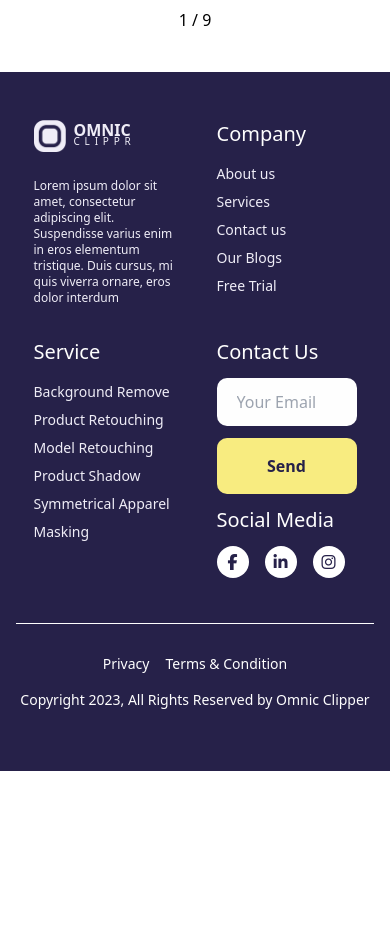
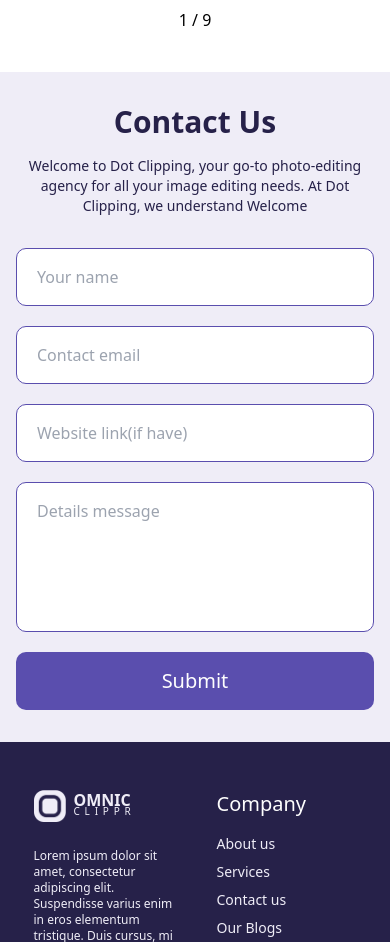
Before and after one commit to mehedihasan712277/Omnic_Clipper_Tamplate, a website: page src/pages/blog/blog.html in a window 390 px wide. Shown: the part 828-1770 px from the top of the page. Before the commit the page ends 1599 px from the top, so only its background shows below. Drawn offline with nearby package versions, Linux system fonts and the light colour scheme.

```diff
--- a/src/pages/blog/blog.html
+++ b/src/pages/blog/blog.html
@@ -1203,6 +1203,39 @@
                 </div>
             </div>
         </section>
+
+
+        <!-- ===========================contact us============================== -->
+        <section id="contact" class="bg-[#EFEDF7] px-4 py-8 md:px-12 md:py-20 15i:py-[120px]">
+            <!-- heading -->
+            <div>
+                <p class="text-[#262149] text-center font-bold text-3xl lg:text-5xl 14i:text-[88px] 14i:leading-[92px]">
+                    Contact Us
+                </p>
+                <p
+                    class="text-[#262149] text-center max-w-[670px] mx-auto text-sm lg:text-lg 15i:text-xl pt-4 pb-8 14i:pt-[34px] 14i:pb-[60px]">
+                    Welcome to Dot Clipping, your go-to photo-editing agency for all your image editing needs. At Dot
+                    Clipping, we understand Welcome
+                </p>
+            </div>
+
+            <!-- body -->
+            <div>
+                <form class="w-full sm:w-[572px] mx-auto flex flex-col gap-5">
+                    <input type="text" placeholder="Your name"
+                        class="w-full border-[1px] border-[#5A4EAE] rounded-[10px] px-5 py-4 outline-none focus:border-white box-border transition-all ease-in-out duration-150">
+                    <input type="email" placeholder="Contact email"
+                        class="w-full border-[1px] border-[#5A4EAE] rounded-[10px] px-5 py-4 outline-none focus:border-white box-border transition-all ease-in-out duration-150">
+                    <input type="text" placeholder="Website link(if have)"
+                        class="w-full border-[1px] border-[#5A4EAE] rounded-[10px] px-5 py-4 outline-none focus:border-white box-border transition-all ease-in-out duration-150">
+                    <textarea placeholder="Details message"
+                        class="h-[150px] w-full border-[1px] border-[#5A4EAE] rounded-[10px] px-5 py-4 outline-none focus:border-white box-border transition-all ease-in-out duration-150 resize-none"></textarea>
+
+                    <button type="submit"
+                        class="bg-[#5A4EAE] text-[#FEFEFE] text-[20px] h-[58px] font-[500] w-full rounded-[10px] hover:bg-opacity-70 active:scale-95 transition-all ease-in-out duration-150">Submit</button>
+                </form>
+            </div>
+        </section>
     </main>
 
 
```
Also changed, not shown: src/output/output.css.
